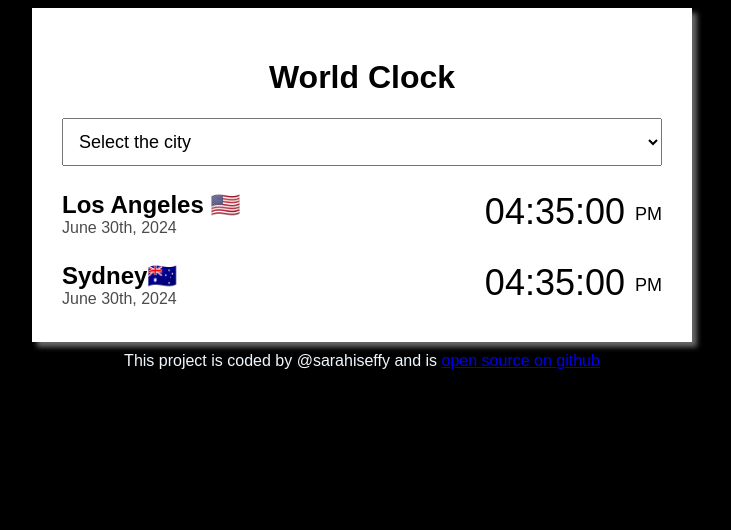
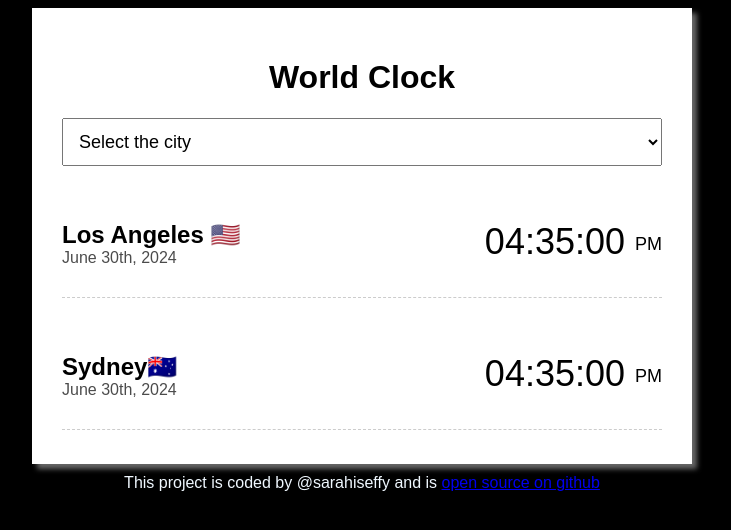
Before and after one commit to sarahiseffy/world-clock-app, a plain HTML site: page index.html in a window 1280 px wide. Shown: the whole page, without its empty margins (278-1009 px from the left). Drawn offline with Linux system fonts and the light colour scheme.

Commit message:
edited css

```diff
--- a/src/styles.css
+++ b/src/styles.css
@@ -9,10 +9,9 @@ body {
   background-color: rgb(255, 255, 255);
   padding: 30px;
   box-shadow: 5px 5px 5px rgb(103, 103, 103);
-
 }
 
-h1{
+h1 {
   text-align: center;
 }
 
@@ -31,7 +30,8 @@ h2 {
   display: flex;
   justify-content: space-between;
   margin: 25px 0 4px;
-
+  padding: 30px 0;
+  border-bottom: 1px dashed rgba(0, 0, 0, 0.2);
 }
 .date1 {
   opacity: 0.7;
@@ -41,7 +41,7 @@ h2 {
   font-weight: normal;
 }
 
-.time1 small{
+.time1 small {
   font-size: 18px;
   vertical-align: middle;
   line-height: 36px;
@@ -51,7 +51,8 @@ h2 {
   display: flex;
   justify-content: space-between;
   margin: 25px 0 4px;
-
+  padding: 30px 0;
+  border-bottom: 1px dashed rgba(0, 0, 0, 0.2);
 }
 .date2 {
   opacity: 0.7;
@@ -61,12 +62,11 @@ h2 {
   font-weight: normal;
 }
 
-.time2 small{
+.time2 small {
   font-size: 18px;
   vertical-align: middle;
   line-height: 36px;
 }
-
 
 footer {
   text-align: center;
```
Lines whose indentation alone changed are shown as unchanged.
